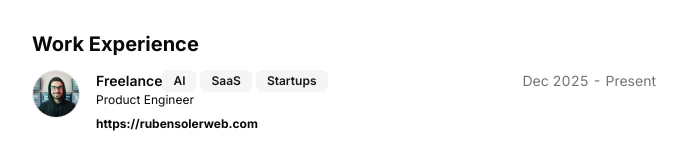
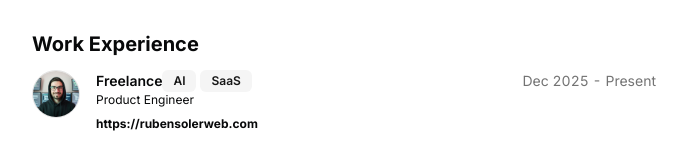
Before and after one commit to RSginer/website, a Next.js app: page / in a window 1280 px wide. Shown: the part 550-701 px from the top of the page, without its empty margins (296-983 px from the left). Built offline with nearby package versions, Linux system fonts and the light colour scheme.

Commit message:
remove tag

```diff
--- a/src/data/resume.tsx
+++ b/src/data/resume.tsx
@@ -83,7 +83,7 @@ export const DATA = {
     {
       company: "Freelance",
       href: "https://rubensolerweb.com",
-      badges: ["AI", "SaaS", "Startups"],
+      badges: ["AI", "SaaS"],
       location: "Remote",
       title: "Product Engineer",
       logoUrl: "/me.jpeg",
```
